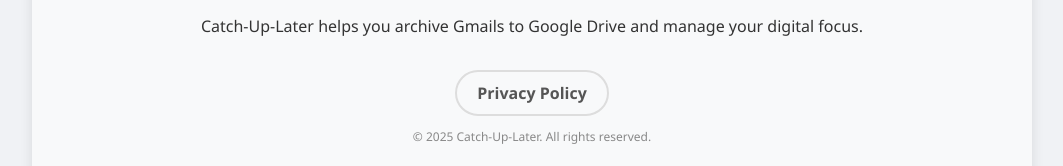
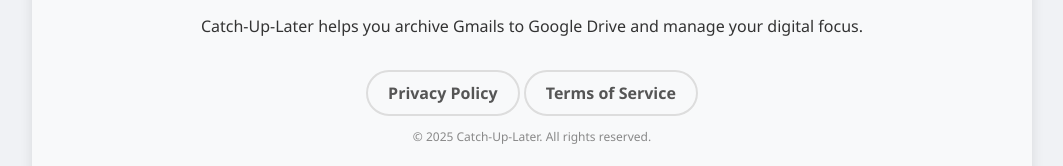
Before and after one commit to unjeong/Catch-Up-Later, a browser extension: page index.html in a window 1280 px wide. Shown: the part 2543-2709 px from the top of the page, without its empty margins (108-1171 px from the left). Drawn offline with Linux system fonts and the light colour scheme.

Commit message:
Add terms of service link to footer

```diff
--- a/index.html
+++ b/index.html
@@ -70,6 +70,22 @@
             border-color: #333;
         }
 
+        .terms-link {
+            color: #555;
+            text-decoration: none;
+            font-weight: bold;
+            font-size: 16px;
+            padding: 10px 20px;
+            border: 2px solid #ddd;
+            border-radius: 25px;
+            transition: all 0.3s ease;
+        }
+
+        .terms-link:hover {
+            background-color: #333;
+            color: #fff;
+            border-color: #333;
+        }
         .copyright {
             margin-top: 20px;
             font-size: 12px;
@@ -100,6 +116,8 @@
             <p>Catch-Up-Later helps you archive Gmails to Google Drive and manage your digital focus.</p>
             <br>
             <a href="privacy.html" class="privacy-link">Privacy Policy</a>
+            <a href="terms.html" class="terms-link">Terms of Service</a>
+
             <div class="copyright">
                 &copy; 2025 Catch-Up-Later. All rights reserved.
             </div>
```
